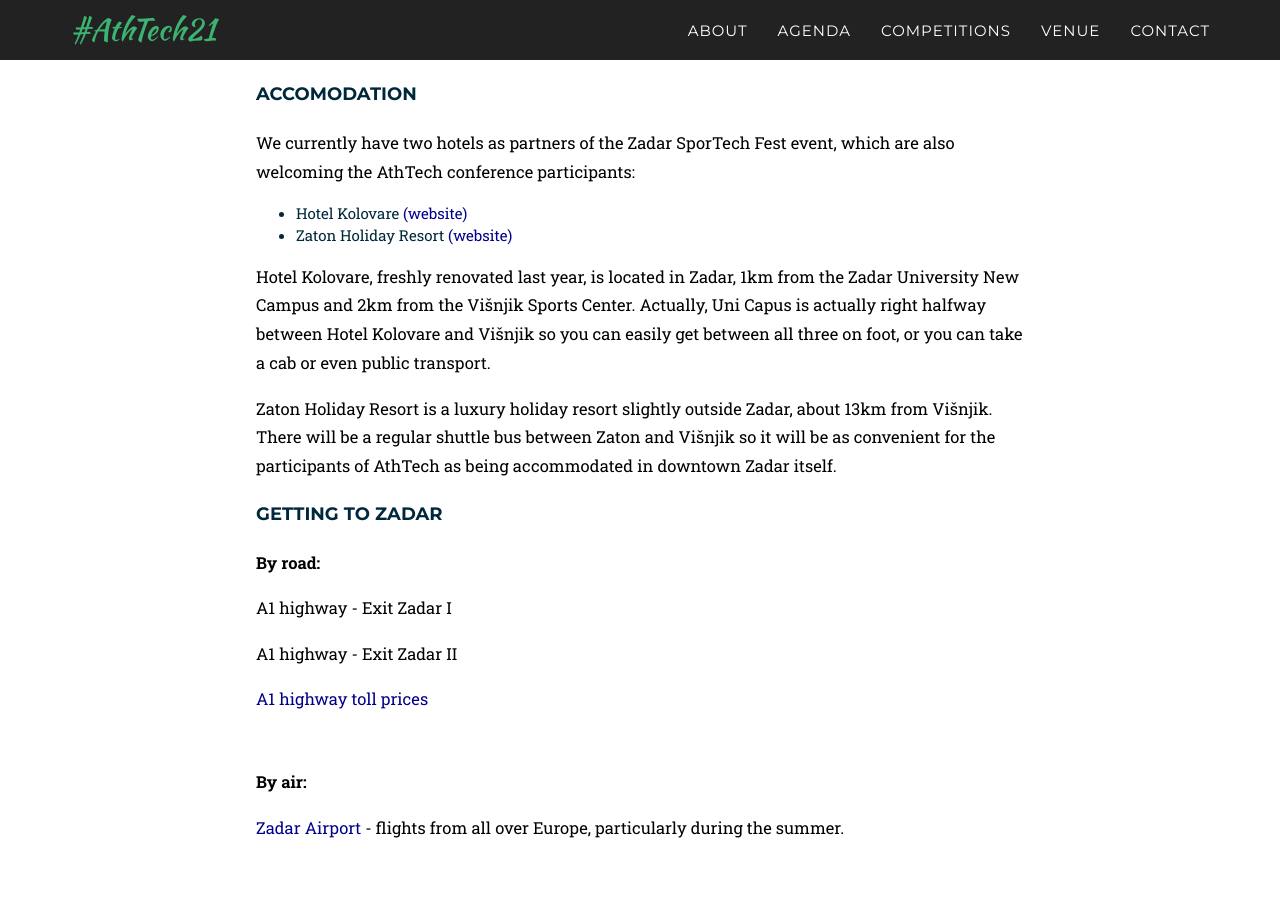
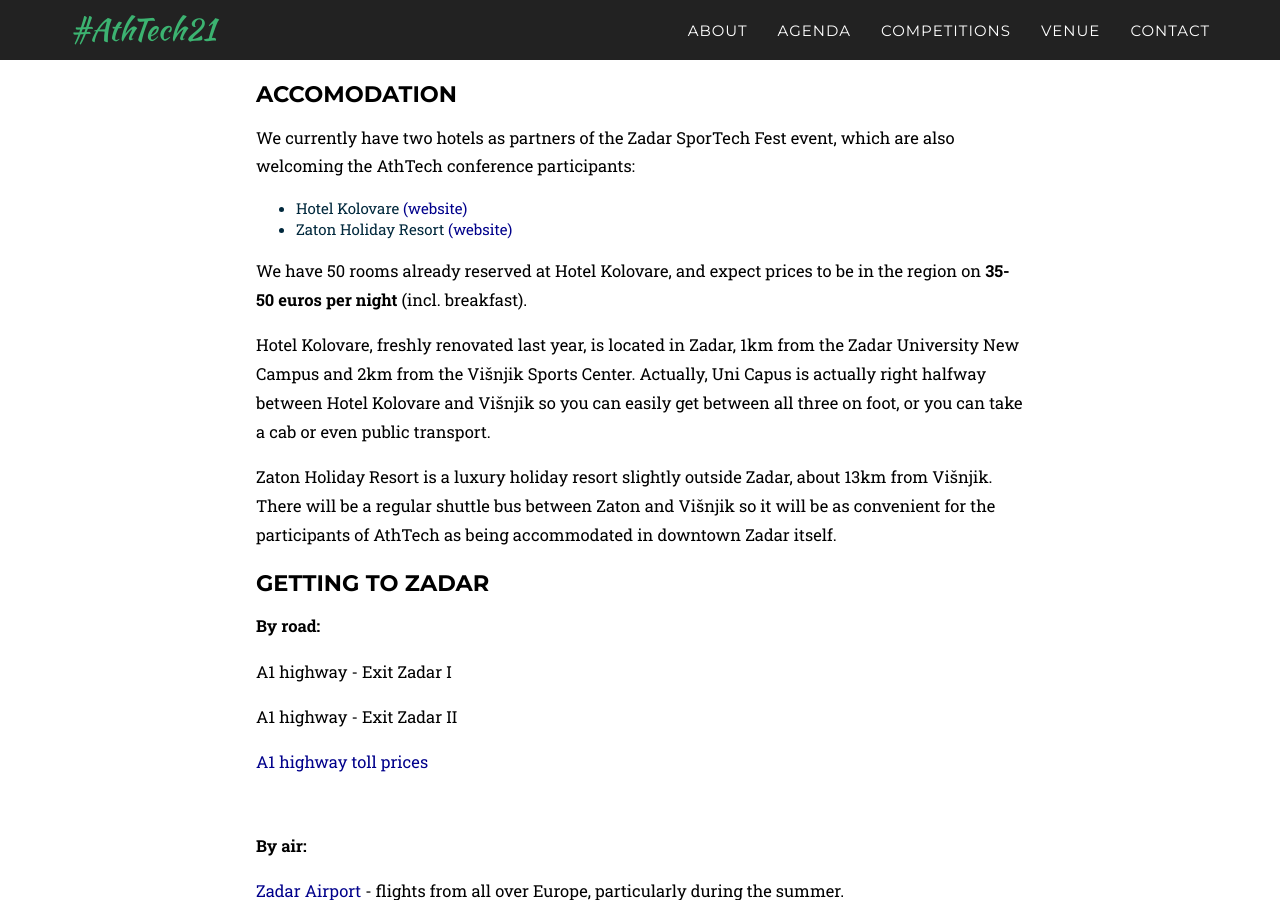
Before and after one commit to openath/athtech, a Jekyll site: the page built from _2021_pages/venue.html, in a window 1280 px wide and 900 px high, scrolled down 1436 px. Built offline with Jekyll 4.4.1, drawn with Linux system fonts in a browser that asks for light colours; some web fonts are replaced; some of the changed text lies outside the part shown.

Commit message:
Header logo link fix and updated venue/comps data

```diff
--- a/_2021_pages/venue.html
+++ b/_2021_pages/venue.html
@@ -27,7 +27,7 @@
 
       <div class="venue-map" id="venue-map"></div>
 
-      <h3 class="second">Address</h3>
+      <h2 class="second">Address</h2>
       <address>
           University of Zadar<br>
           UI. Mihovila Pavlinovića<br>
@@ -35,7 +35,7 @@
           <a href="https://www.unizd.hr/">website</a>
       </address>
 
-      <h4>Conference venues</h4>
+      <h2>Conference venues</h2>
       <p>The conference will be held on these two locations:</p>
       <ul>
         <li>V1 - <a href="https://www.unizd.hr/eng/about-us/where-are-we">Zadar University New Campus</a></li>
@@ -45,16 +45,17 @@
       <p>V2, on the other hand, is the fabulous multisport training and competition campus, and will hence host all "practical" parts of the program, including athletics (and other) competitions and practical workshops that require athletics track. It will also host the Zadar SporTech Expo international exhibition of technologies in sport, and all athtech companies that register for the AthTech conference will be able to showcase their products and services there at a discount exhibition price.</p>
       <p>The two are just about 1km away from each other, which is about 15 minutes stroll.</p>
 
-      <h4>Accomodation</h4>
+      <h2>Accomodation</h2>
       <p>We currently have two hotels as partners of the Zadar SporTech Fest event, which are also welcoming the AthTech conference participants:</p>
       <ul>
         <li>Hotel Kolovare <a href="https://hotel-kolovare.com/hr/">(website)</a></li>
         <li>Zaton Holiday Resort <a href="https://www.zaton.hr">(website)</a></li>
       </ul>
+      <p>We have 50 rooms already reserved at Hotel Kolovare, and expect prices to be in the region on <strong>35-50 euros per night</strong> (incl. breakfast).</p>
       <p>Hotel Kolovare, freshly renovated last year, is located in Zadar, 1km from the Zadar University New Campus and 2km from the Višnjik Sports Center. Actually, Uni Capus is actually right halfway between Hotel Kolovare and Višnjik so you can easily get between all three on foot, or you can take a cab or even public transport.</p>
       <p>Zaton Holiday Resort is a luxury holiday resort slightly outside Zadar, about 13km from Višnjik. There will be a regular shuttle bus between Zaton and Višnjik so it will be as convenient for the participants of AthTech as being accommodated in downtown Zadar itself.</p>
 
-      <h4>Getting to Zadar</h4>
+      <h2>Getting to Zadar</h2>
       <p><strong>By road:</strong></p>
       <p>A1 highway - Exit Zadar I</p>
       <p>A1 highway - Exit Zadar II</p>
--- a/_includes/2021_data/header-home.html
+++ b/_includes/2021_data/header-home.html
@@ -9,14 +9,14 @@
                     <span class="icon-bar"></span>
                     <span class="icon-bar"></span>
                 </button>
-                <a class="navbar-brand page-scroll" href="/">#AthTech21</a>
+                <a class="navbar-brand page-scroll" href="/2021">#AthTech21</a>
             </div>
 
             <!-- Collect the nav links, forms, and other content for toggling -->
             <div class="collapse navbar-collapse" id="bs-example-navbar-collapse-1">
                 <ul class="nav navbar-nav navbar-right">
                     <li class="hidden">
-                        <a href="/"></a>
+                        <a href="/2021"></a>
                     </li>
                     <li>
                         <a class="page-scroll" href="#about">About</a>
--- a/_includes/2021_data/header.html
+++ b/_includes/2021_data/header.html
@@ -9,14 +9,14 @@
                     <span class="icon-bar"></span>
                     <span class="icon-bar"></span>
                 </button>
-                <a class="navbar-brand page-scroll" href="/">#AthTech21</a>
+                <a class="navbar-brand page-scroll" href="/2021">#AthTech21</a>
             </div>
 
             <!-- Collect the nav links, forms, and other content for toggling -->
             <div class="collapse navbar-collapse" id="bs-example-navbar-collapse-1">
                 <ul class="nav navbar-nav navbar-right">
                     <li class="hidden">
-                        <a href="/"></a>
+                        <a href="/2021"></a>
                     </li>
                     <li>
                         <a class="page-scroll" href="/2021/about">About</a>
```
Also changed, not shown: other parts of _2021_pages/venue.html (+1 -0 lines), _2021_pages/competitions.html (+6 -6 lines).
